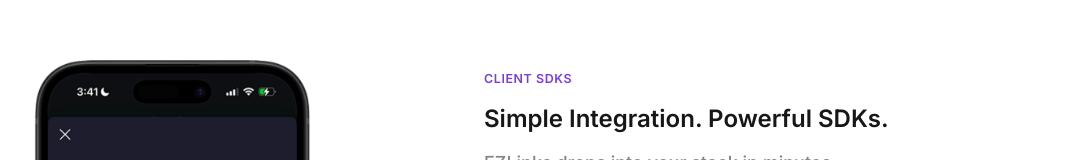
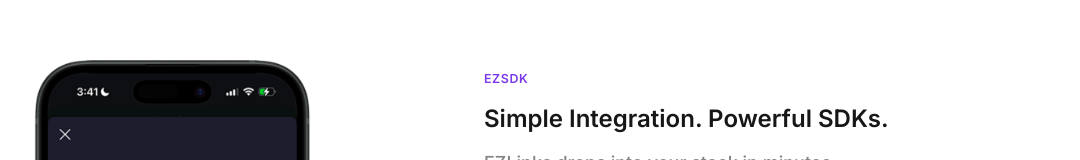
Before and after one commit to GetEZLinks/ezlinks-marketing, a Next.js app: page / in a window 1280 px wide. Shown: the part 3187-3347 px from the top of the page, without its empty margins (172-1252 px from the left). Built offline with nearby package versions, Linux system fonts and the light colour scheme.

Commit message:
Section label change on SDK.

```diff
--- a/src/components/SDKSection/SDKSection.tsx
+++ b/src/components/SDKSection/SDKSection.tsx
@@ -110,7 +110,7 @@ export default function SDKSection() {
             transition={{ duration: 0.6, delay: 0.4 }}
             viewport={{ once: true }}
           >
-            <p className={styles.sectionLabel}>CLIENT SDKs</p>
+            <p className={styles.sectionLabel}>EZSDK</p>
             <h3 className={styles.sdkTitle}>
               Simple Integration. Powerful SDKs.
             </h3>
```
